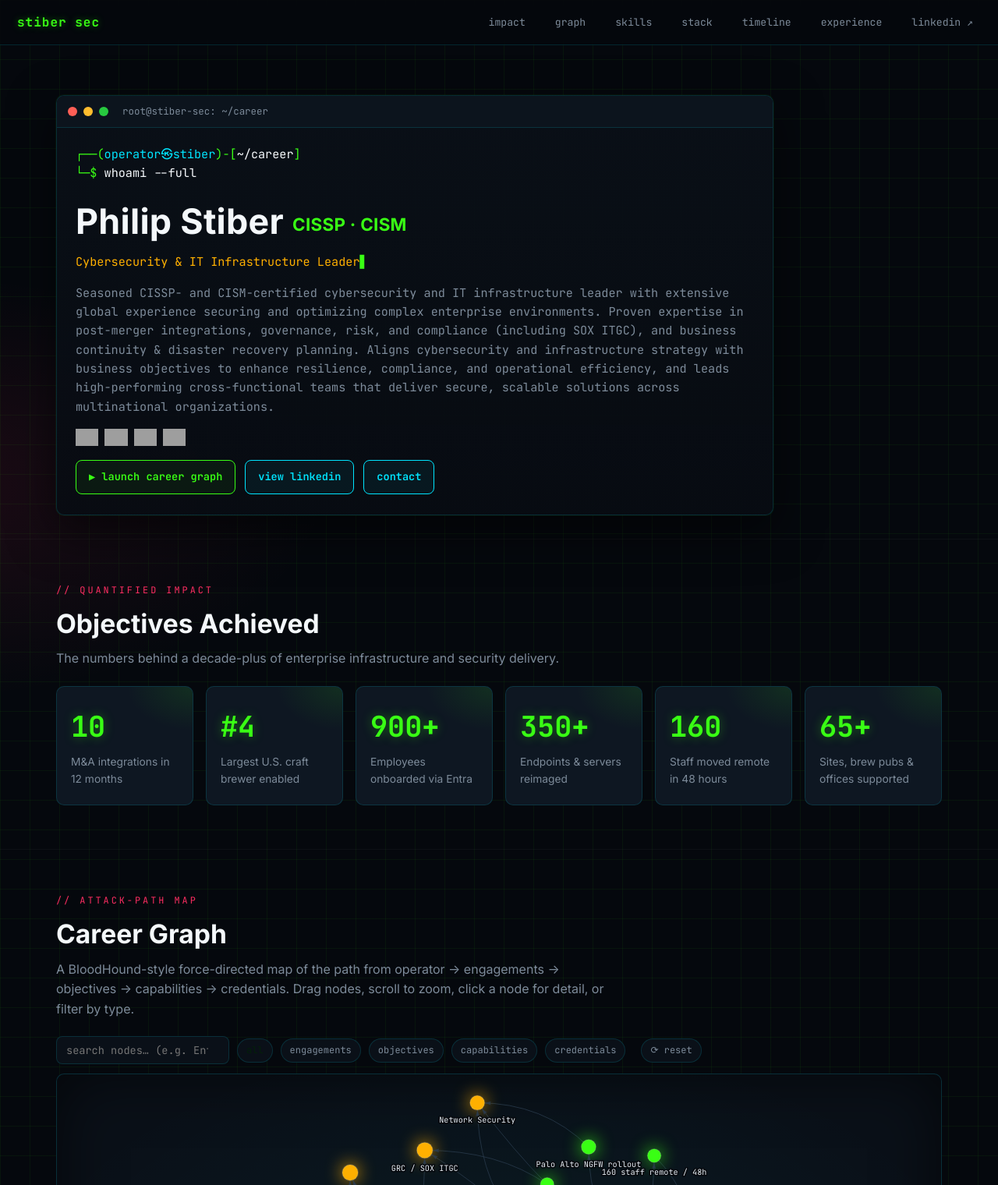
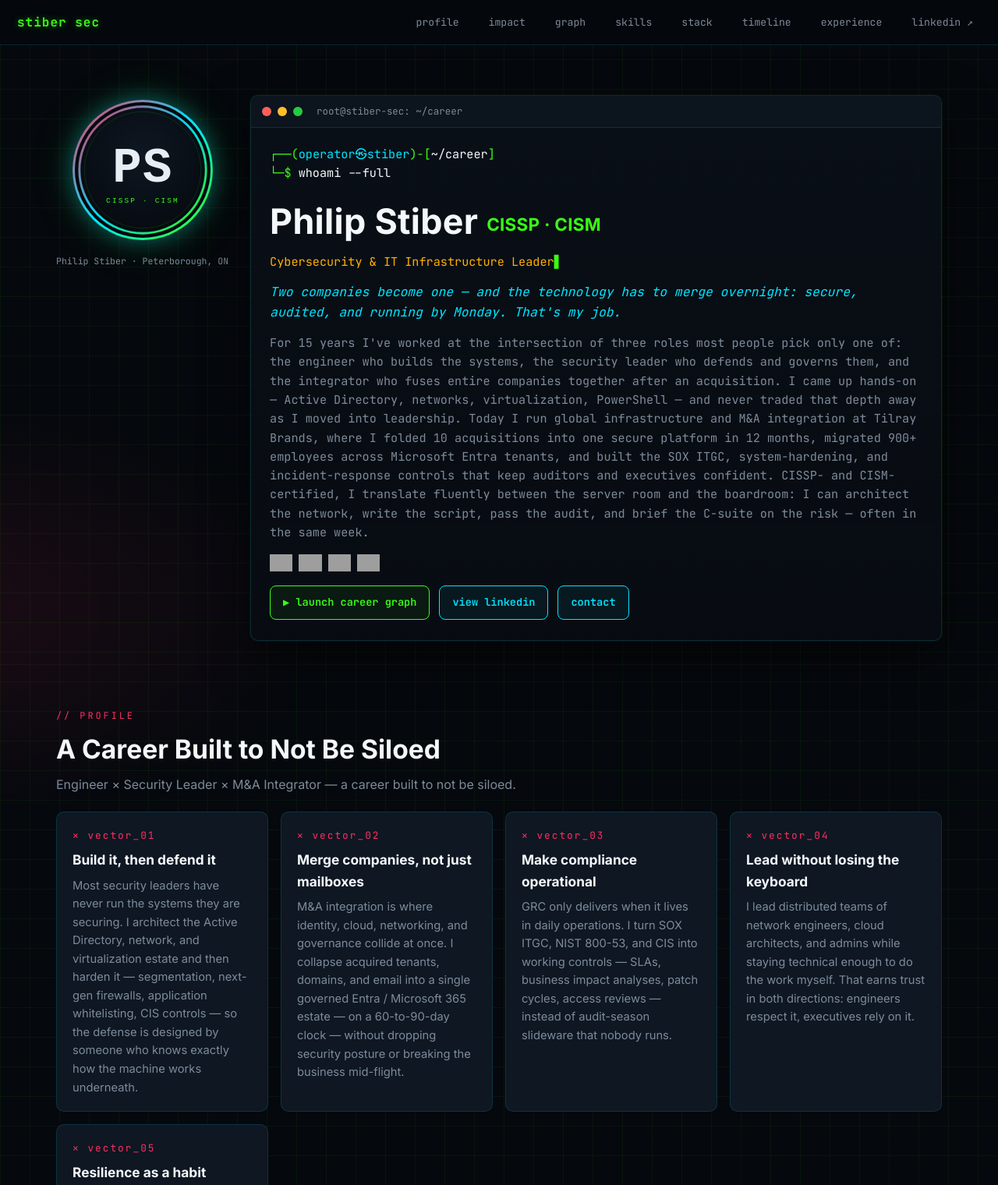
Before and after one commit to Philliamviber/Resume, a plain HTML site: page docs/index.html in a window 1280 px wide. Shown: the top 1520 px of the page at 78% size. Drawn offline with Linux system fonts and the light colour scheme; grey boxes are pictures that could not be loaded.

Commit message:
feat(v2): recruiter-focused rewrite, skill-crossing narrative, rareness stats, profile avatar
- Rewrite profile summary in a human, recruiter-grabbing, ATS-friendly
  voice; drop the 'seasoned/proven/aligns' boilerplate
- Add 'How my disciplines cross' section (5 cards): how engineering,
  security leadership, and M&A integration reinforce one another
- Add 'Rare by the numbers' section with defensible stats on the rarity
  of the CISSP+CISM + M&A + hands-on overlap
- Add hero avatar with monogram placeholder that auto-swaps to
  assets/profile.jpg the moment a real headshot is added
- README mirrors the new summary + crossing + rareness sections

Co-Authored-By: Claude Opus 4.8 <noreply@anthropic.com>

```diff
--- a/docs/css/style.css
+++ b/docs/css/style.css
@@ -129,6 +129,52 @@ a:hover { color: var(--neon-green); text-shadow: 0 0 8px rgba(57, 255, 20, 0.6);
 .btn:hover { background: var(--neon-green); color: #04210a; box-shadow: 0 0 18px rgba(57,255,20,0.45); }
 .btn.alt { border-color: var(--cyan); color: var(--cyan); background: rgba(0,229,255,0.06); }
 .btn.alt:hover { background: var(--cyan); color: #04222b; box-shadow: 0 0 18px rgba(0,229,255,0.45); }
+.hook { color: var(--cyan); font-size: 1.02rem; margin: 2px 0 10px; font-style: italic; }
+
+/* ---------- Hero layout with avatar ---------- */
+.hero-grid { display: flex; align-items: flex-start; gap: 28px; }
+.hero-grid .terminal { flex: 1; min-width: 0; }
+.hero-avatar { margin: 6px 0 0; text-align: center; flex: 0 0 auto; }
+.hero-avatar img {
+  width: 180px; height: 180px; border-radius: 50%; object-fit: cover;
+  border: 3px solid transparent;
+  background:
+    linear-gradient(var(--bg), var(--bg)) padding-box,
+    linear-gradient(135deg, var(--red), var(--cyan), var(--neon-green)) border-box;
+  box-shadow: 0 0 28px rgba(0, 229, 255, 0.35), 0 0 60px rgba(57, 255, 20, 0.15);
+}
+.hero-avatar figcaption { font-family: var(--mono); font-size: 0.72rem; color: var(--text-dim); margin-top: 10px; }
+@media (max-width: 820px) {
+  .hero-grid { flex-direction: column-reverse; align-items: center; }
+  .hero-avatar img { width: 132px; height: 132px; }
+}
+
+/* ---------- Crossing (skills cross-over) cards ---------- */
+.crossing-grid { display: grid; gap: 16px; grid-template-columns: repeat(auto-fit, minmax(260px, 1fr)); }
+.cross-card {
+  background: var(--bg-3); border: 1px solid var(--line); border-radius: var(--radius);
+  padding: 20px 20px 18px; position: relative; overflow: hidden;
+  transition: transform 0.2s ease, box-shadow 0.2s ease;
+}
+.cross-card:hover { transform: translateY(-3px); box-shadow: 0 12px 28px rgba(0,0,0,0.5), 0 0 0 1px rgba(0,229,255,0.25); }
+.cross-card .x {
+  font-family: var(--mono); font-size: 0.8rem; color: var(--red); letter-spacing: 2px;
+}
+.cross-card h3 { margin: 6px 0 8px; color: var(--text-bright); font-size: 1.08rem; }
+.cross-card p { margin: 0; color: var(--text-dim); font-size: 0.92rem; }
+
+/* ---------- Rare-by-numbers cards ---------- */
+.rare-grid { display: grid; gap: 16px; grid-template-columns: repeat(auto-fit, minmax(240px, 1fr)); }
+.rare-card {
+  background: linear-gradient(160deg, rgba(255,46,99,0.07), var(--bg-3) 55%);
+  border: 1px solid rgba(255,46,99,0.22); border-radius: var(--radius); padding: 20px;
+}
+.rare-card .fig {
+  font-family: var(--mono); font-size: 1.9rem; font-weight: 700; color: var(--red);
+  text-shadow: 0 0 14px rgba(255,46,99,0.35); line-height: 1.1;
+}
+.rare-card .rl { color: var(--text-bright); font-weight: 600; margin: 4px 0 8px; font-size: 0.98rem; }
+.rare-card .rn { color: var(--text-dim); font-size: 0.86rem; margin: 0; }
 
 /* ============================ SECTIONS ============================ */
 section { padding: 56px 0; border-top: 1px solid rgba(255,255,255,0.03); }
--- a/docs/data/resume-data.json
+++ b/docs/data/resume-data.json
@@ -6,8 +6,24 @@
     "location": "Peterborough, ON, Canada",
     "email": "redacted@example.com",
     "linkedin": "https://www.linkedin.com/in/pstiber/",
-    "summary": "Seasoned CISSP- and CISM-certified cybersecurity and IT infrastructure leader with extensive global experience securing and optimizing complex enterprise environments. Proven expertise in post-merger integrations, governance, risk, and compliance (including SOX ITGC), and business continuity & disaster recovery planning. Aligns cybersecurity and infrastructure strategy with business objectives to enhance resilience, compliance, and operational efficiency, and leads high-performing cross-functional teams that deliver secure, scalable solutions across multinational organizations.",
-    "tagline": "Mapping a 15-year attack path from helpdesk to the enterprise infrastructure command chair."
+    "photo": "assets/profile.jpg",
+    "photoFallback": "assets/profile-placeholder.svg",
+    "hook": "Two companies become one — and the technology has to merge overnight: secure, audited, and running by Monday. That's my job.",
+    "summary": "For 15 years I've worked at the intersection of three roles most people pick only one of: the engineer who builds the systems, the security leader who defends and governs them, and the integrator who fuses entire companies together after an acquisition. I came up hands-on — Active Directory, networks, virtualization, PowerShell — and never traded that depth away as I moved into leadership. Today I run global infrastructure and M&A integration at Tilray Brands, where I folded 10 acquisitions into one secure platform in 12 months, migrated 900+ employees across Microsoft Entra tenants, and built the SOX ITGC, system-hardening, and incident-response controls that keep auditors and executives confident. CISSP- and CISM-certified, I translate fluently between the server room and the boardroom: I can architect the network, write the script, pass the audit, and brief the C-suite on the risk — often in the same week.",
+    "tagline": "Engineer × Security Leader × M&A Integrator — a career built to not be siloed.",
+    "crossing": [
+      { "title": "Build it, then defend it", "body": "Most security leaders have never run the systems they are securing. I architect the Active Directory, network, and virtualization estate and then harden it — segmentation, next-gen firewalls, application whitelisting, CIS controls — so the defense is designed by someone who knows exactly how the machine works underneath." },
+      { "title": "Merge companies, not just mailboxes", "body": "M&A integration is where identity, cloud, networking, and governance collide at once. I collapse acquired tenants, domains, and email into a single governed Entra / Microsoft 365 estate — on a 60-to-90-day clock — without dropping security posture or breaking the business mid-flight." },
+      { "title": "Make compliance operational", "body": "GRC only delivers when it lives in daily operations. I turn SOX ITGC, NIST 800-53, and CIS into working controls — SLAs, business impact analyses, patch cycles, access reviews — instead of audit-season slideware that nobody runs." },
+      { "title": "Lead without losing the keyboard", "body": "I lead distributed teams of network engineers, cloud architects, and admins while staying technical enough to do the work myself. That earns trust in both directions: engineers respect it, executives rely on it." },
+      { "title": "Resilience as a habit", "body": "From a 48-hour COVID-19 remote-work cutover for 160 staff to DR-ready virtualization, business continuity is baked into how I build — not bolted on after the incident." }
+    ],
+    "rareStats": [
+      { "figure": "2-in-1", "label": "CISSP + CISM held together", "note": "Most security professionals carry one or the other. Both at once validates that I can build and defend the systems (CISSP) and govern the program and its risk (CISM)." },
+      { "figure": "70–90%", "label": "of M&A deals miss their goals", "note": "Harvard Business Review and others have long reported most mergers fail to deliver their expected value — with technology integration repeatedly named a leading cause. I have personally delivered 10 integrations in 12 months." },
+      { "figure": "3 domains", "label": "deep, not just broad", "note": "Candidates are usually deep-technical OR strategic. The overlap of hands-on infrastructure, security leadership, and M&A delivery is a narrow slice of the talent pool." },
+      { "figure": "15 yrs", "label": "hands-on through executive-facing", "note": "Technical depth I never gave up — still writing the PowerShell and reading the KQL while owning the strategy and the audit." }
+    ]
   },
   "certifications": [
     { "name": "CISSP", "issuer": "(ISC)²", "issued": "2023-06", "label": "Certified Information Systems Security Professional" },
--- a/docs/index.html
+++ b/docs/index.html
@@ -22,6 +22,7 @@
   <nav class="nav" aria-label="Primary">
     <span class="brand">stiber<span class="blink">_</span>sec</span>
     <span class="spacer"></span>
+    <a class="navlink" href="#about">profile</a>
     <a class="navlink" href="#impact">impact</a>
     <a class="navlink always" href="#graph">graph</a>
     <a class="navlink" href="#radar">skills</a>
@@ -33,7 +34,11 @@
 
   <!-- ============================ HERO ============================ -->
   <header class="hero">
-    <div class="wrap">
+    <div class="wrap hero-grid">
+      <figure class="hero-avatar">
+        <img id="profile-photo" src="assets/profile-placeholder.svg" alt="Philip Stiber" width="180" height="180" />
+        <figcaption>Philip Stiber · Peterborough, ON</figcaption>
+      </figure>
       <div class="terminal" role="img" aria-label="Terminal-styled introduction for Philip Stiber">
         <div class="terminal-bar">
           <span class="dot r"></span><span class="dot y"></span><span class="dot g"></span>
@@ -44,6 +49,7 @@
           <div><span class="prompt">└─$</span> <span class="cmd">whoami --full</span></div>
           <h1>Philip Stiber <span style="color:var(--neon-green); font-size:0.5em; vertical-align:middle;">CISSP · CISM</span></h1>
           <p class="role"><span id="typed-role" class="typed">Cybersecurity &amp; IT Infrastructure Leader</span></p>
+          <p class="hook" id="hero-hook"></p>
           <p class="out" id="hero-summary">Loading mission brief…</p>
 
           <div class="badges" id="badges">
@@ -64,6 +70,30 @@
   </header>
 
   <main>
+    <!-- ============================ ABOUT / CROSSING ============================ -->
+    <section id="about" aria-labelledby="about-h">
+      <div class="wrap">
+        <div class="section-head">
+          <div class="kicker">// profile</div>
+          <h2 id="about-h">A Career Built to Not Be Siloed</h2>
+          <p id="about-tagline"></p>
+        </div>
+        <div class="crossing-grid" id="crossing-grid"><!-- crossing cards injected by main.js --></div>
+      </div>
+    </section>
+
+    <!-- ============================ RARE BY THE NUMBERS ============================ -->
+    <section id="rare" aria-labelledby="rare-h">
+      <div class="wrap">
+        <div class="section-head">
+          <div class="kicker">// why this profile is rare</div>
+          <h2 id="rare-h">Rare by the Numbers</h2>
+          <p>The market is full of specialists. The value is in the overlap — and the overlap is uncommon.</p>
+        </div>
+        <div class="rare-grid" id="rare-grid"><!-- rare stat cards injected by main.js --></div>
+      </div>
+    </section>
+
     <!-- ============================ IMPACT ============================ -->
     <section id="impact" aria-labelledby="impact-h">
       <div class="wrap">
--- a/docs/js/main.js
+++ b/docs/js/main.js
@@ -53,8 +53,45 @@ function wireImpact(data) {
 }
 
 function renderHero(data) {
+  const p = data.profile;
   const sum = document.getElementById("hero-summary");
-  if (sum) sum.textContent = data.profile.summary;
+  if (sum) sum.textContent = p.summary;
+  const hook = document.getElementById("hero-hook");
+  if (hook && p.hook) hook.textContent = p.hook;
+
+  // Profile photo: try the real headshot, fall back to the monogram SVG.
+  const img = document.getElementById("profile-photo");
+  if (img && p.photo) {
+    const fallback = p.photoFallback || img.src;
+    const test = new Image();
+    test.onload = () => { img.src = p.photo; };       // real photo exists -> use it
+    test.onerror = () => { img.src = fallback; };      // not there -> keep monogram
+    test.src = p.photo;
+  }
+}
+
+function renderCrossing(data) {
+  const tag = document.getElementById("about-tagline");
+  if (tag && data.profile.tagline) tag.textContent = data.profile.tagline;
+  const host = document.getElementById("crossing-grid");
+  if (!host || !data.profile.crossing) return;
+  host.innerHTML = data.profile.crossing.map((c, i) => `
+    <article class="cross-card">
+      <div class="x">&#10799; vector_${String(i + 1).padStart(2, "0")}</div>
+      <h3>${c.title}</h3>
+      <p>${c.body}</p>
+    </article>`).join("");
+}
+
+function renderRare(data) {
+  const host = document.getElementById("rare-grid");
+  if (!host || !data.profile.rareStats) return;
+  host.innerHTML = data.profile.rareStats.map((r) => `
+    <article class="rare-card">
+      <div class="fig">${r.figure}</div>
+      <div class="rl">${r.label}</div>
+      <p class="rn">${r.note}</p>
+    </article>`).join("");
 }
 
 function renderTimeline(data) {
@@ -96,6 +133,8 @@ async function boot() {
     window.RESUME = data;
 
     renderHero(data);
+    renderCrossing(data);
+    renderRare(data);
     wireImpact(data);
     renderTimeline(data);
     renderExperience(data);
```
Also changed, not shown: README.md, docs/assets/profile-placeholder.svg (added).
